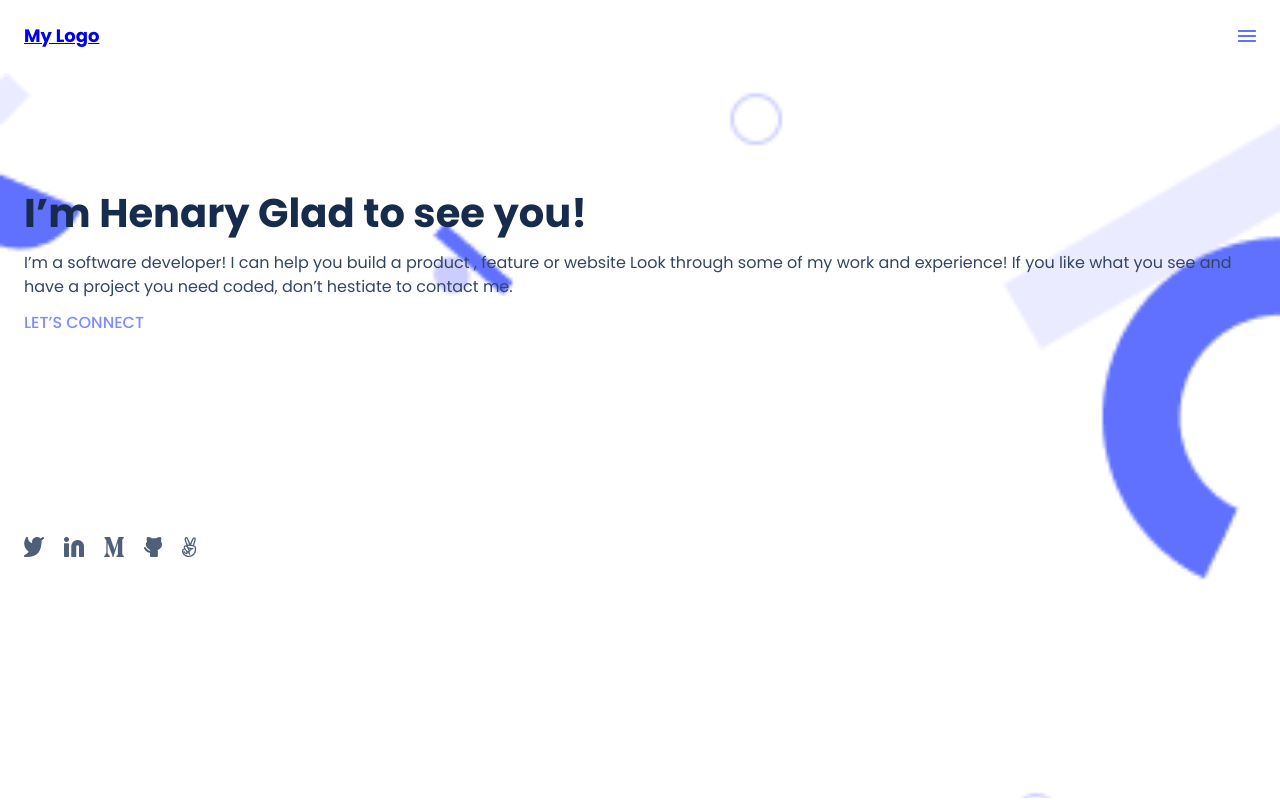
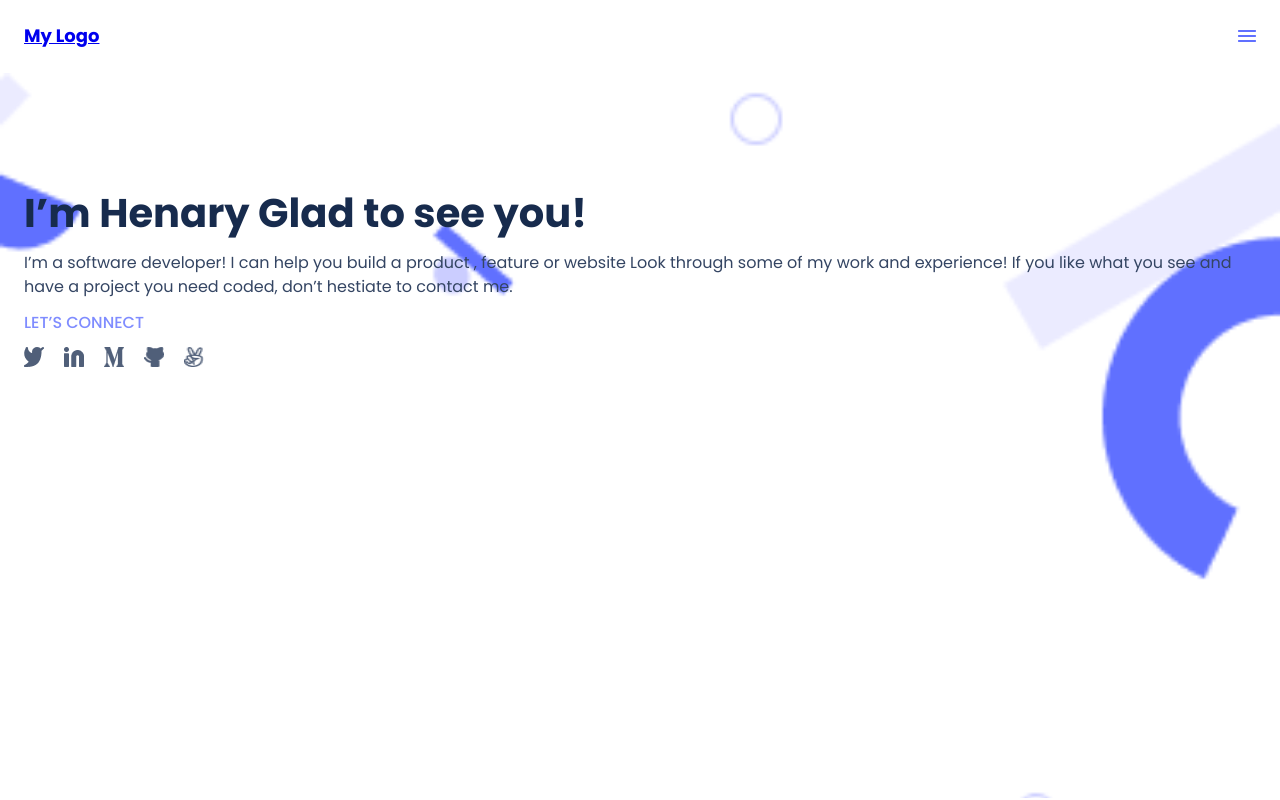
Before and after one commit to HenaryKhuraijam/portfolio, a website: page index.html in a window 1280 px wide. Drawn offline with Linux system fonts and the light colour scheme.

Commit message:
Use li and a link, fix padding and margin

```diff
--- a/index.html
+++ b/index.html
@@ -21,23 +21,23 @@
     <main>
         <section class="headline">
             <h1 class="introduce">I’m Henary
-                Glad to see you!</h1>
+                Glad to see you!
+            </h1>
 
              <p class="discription">I’m a software developer! I can help you build a product , feature or website Look through some of my work and experience! If you like what you see and have a project you need coded, don’t hestiate to contact me.</p>
 
-             <p class="contact">LET’S CONNECT</p>
-
-             <ul class="social-connection">
-                <img src="images/twiter.png" alt="twiter">
-                <img src="images/Linkedin icon.png" alt="Linkedin">
-                <img src="images/M.png" alt="M">
-                <img src="images/github.png" alt="github">
-                <img src="images/V.png" alt="V">
-
-        </ul>
+             <div class="social">
+                <p class="contact">LET’S CONNECT</p>
+                <ul class="social-connection">
+                    <li><a href="https://twitter.com/HenaryKhuraijam"><img class="social-icon"src="images/twiter.png" alt="twiter"></a></li>
+                    <li><a href="https://www.linkedin.com/in/henary-khuraijam-50487317a/"><img class="social-icon"src="images/Linkedin icon.png" alt="Linkedin"></a></li>
+                    <li><a href="#"><img class="social-icon"src="images/M.png" alt="M"></a></li>
+                    <li><a href="https://github.com/HenaryKhuraijam"><img class="social-icon"src="images/github.png" alt="github"></a></li>
+                    <li><a href="#"><img class="social-icon"src="images/V.png" alt="V"></a></li>
+                </ul>
+            </div>
 
         </section>
-
 
     </main>
     <footer></footer>
--- a/style.css
+++ b/style.css
@@ -5,6 +5,10 @@
   padding: 0;
   box-sizing: border-box;
   font-family: 'Poppins', sans-serif;
+}
+
+li {
+  list-style: none;
 }
 
 header {
@@ -66,5 +70,11 @@ header {
   display: flex;
   gap: 20px;
   position: absolute;
-  margin-top: 350px;
+  margin-top: 12px;
+  align-items: center;
 }
+
+.social-icon {
+  width: 20px;
+  height: 20px;
+}
```
